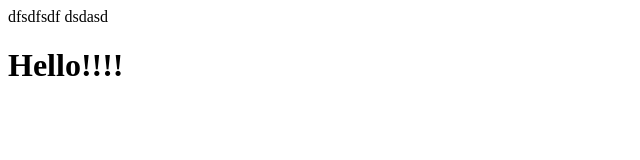
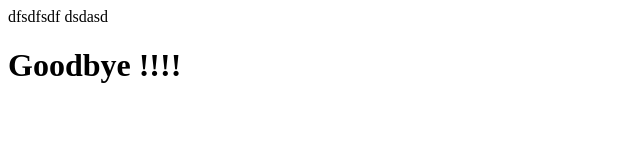
Before and after one commit to MasterSaxor/git-clone, a plain HTML site: page app/index.html in a window 1280 px wide. Shown: the whole page, without its empty margins (0-640 px from the left). Drawn offline with Linux system fonts and the light colour scheme.

Commit message:
Update index.html

```diff
--- a/app/index.html
+++ b/app/index.html
@@ -3,6 +3,6 @@
 
     dsdasd
 
-    <h1>Hello!!!!</h1>
+    <h1>Goodbye !!!!</h1>
 
 </html>
```
